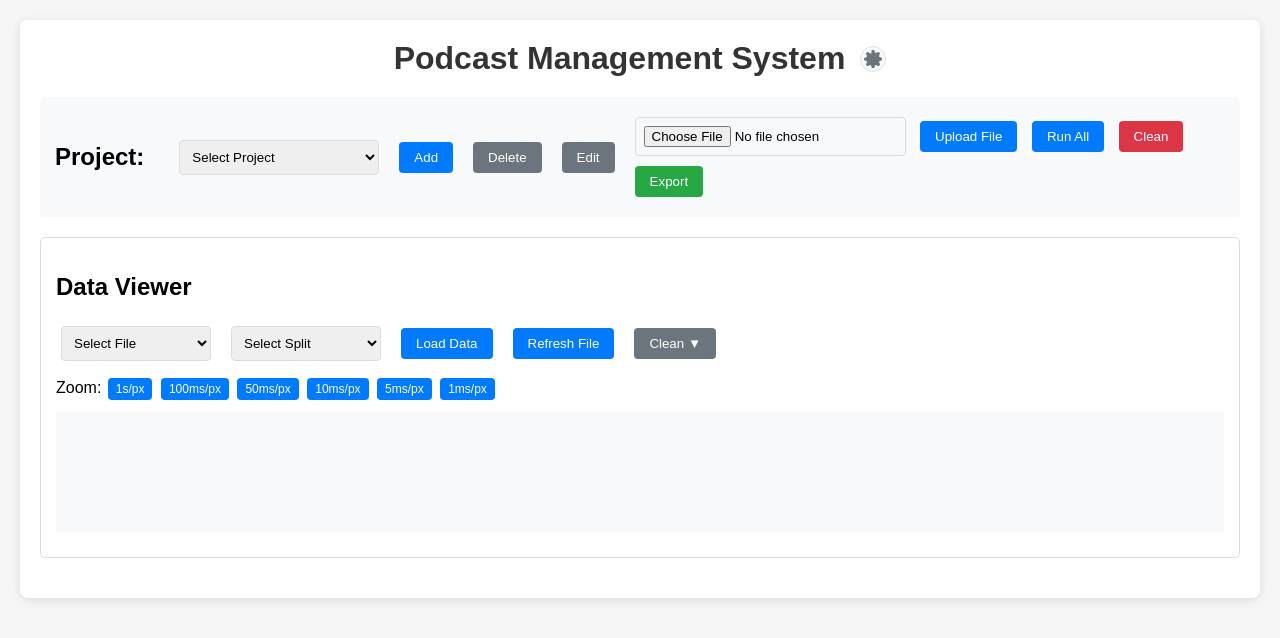
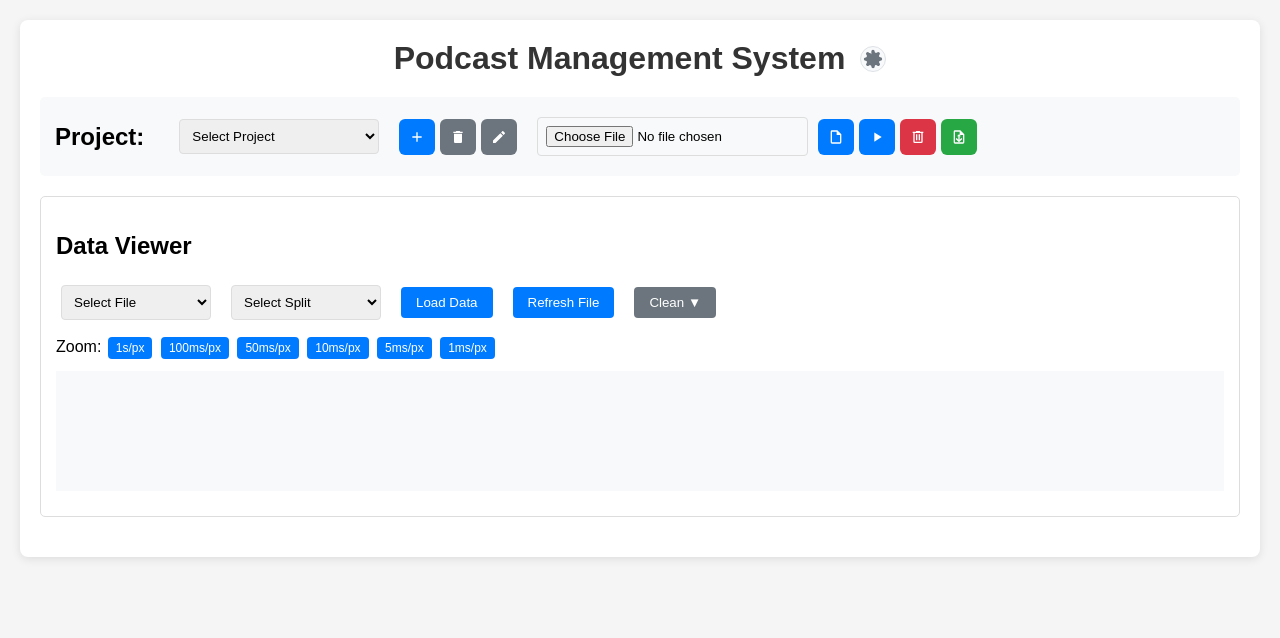
Before and after one commit to ppisljar/speech_dataset_creator, a plain HTML site: page web/index.html in a window 1280 px wide. Drawn offline with nearby package versions, Linux system fonts and the light colour scheme; files that its build step writes are made by us from their sources; no server answers; files whose address does not match are found by name.

Commit message:
Refactor project controls to use icon buttons for improved UI and accessibility

```diff
--- a/web/css/main.css
+++ b/web/css/main.css
@@ -231,12 +231,82 @@ input, select {
 .project-controls {
     display: flex;
     align-items: center;
-    gap: 10px;
+    gap: 15px;
     flex: 1;
+    flex-wrap: wrap;
 }
 
 .project-controls select {
     min-width: 200px;
+}
+
+.icon-buttons {
+    display: flex;
+    gap: 5px;
+    align-items: center;
+}
+
+.file-controls {
+    display: flex;
+    gap: 5px;
+    align-items: center;
+}
+
+/* Icon button styles */
+.icon-btn {
+    background-color: #007bff;
+    color: white;
+    border: none;
+    padding: 10px;
+    border-radius: 6px;
+    cursor: pointer;
+    margin: 0;
+    display: flex;
+    align-items: center;
+    justify-content: center;
+    transition: all 0.2s ease;
+    width: 36px;
+    height: 36px;
+}
+
+.icon-btn:hover {
+    background-color: #0056b3;
+    transform: scale(1.05);
+}
+
+.icon-btn:disabled {
+    background-color: #6c757d;
+    cursor: not-allowed;
+    transform: none;
+}
+
+.icon-btn:disabled:hover {
+    transform: none;
+}
+
+/* Specific button colors */
+.icon-btn.run-btn {
+    background-color: #007bff;
+}
+
+.icon-btn.run-btn:hover:not(:disabled) {
+    background-color: #0056b3;
+}
+
+.icon-btn.clean-btn {
+    background-color: #dc3545;
+}
+
+.icon-btn.clean-btn:hover:not(:disabled) {
+    background-color: #c82333;
+}
+
+.icon-btn.export-btn {
+    background-color: #28a745;
+}
+
+.icon-btn.export-btn:hover:not(:disabled) {
+    background-color: #218838;
 }
 
 /* Modal styles */
--- a/web/index.html
+++ b/web/index.html
@@ -45,15 +45,45 @@
                 <select id="globalProjectSelect">
                     <option value="">Select Project</option>
                 </select>
-                <button onclick="showAddProjectModal()">Add</button>
-                <button onclick="deleteSelectedProject()" id="deleteProjectBtn" disabled>Delete</button>
-                <button onclick="showEditProjectModal()" id="editProjectBtn" disabled>Edit</button>
-                <div>
+                <div class="icon-buttons">
+                    <button class="icon-btn" onclick="showAddProjectModal()" title="Add Project">
+                        <svg width="16" height="16" viewBox="0 0 24 24" fill="currentColor">
+                            <path d="M19 13h-6v6h-2v-6H5v-2h6V5h2v6h6v2z"/>
+                        </svg>
+                    </button>
+                    <button class="icon-btn" onclick="deleteSelectedProject()" id="deleteProjectBtn" disabled title="Delete Project">
+                        <svg width="16" height="16" viewBox="0 0 24 24" fill="currentColor">
+                            <path d="M6 19c0 1.1.9 2 2 2h8c1.1 0 2-.9 2-2V7H6v12zM19 4h-3.5l-1-1h-5l-1 1H5v2h14V4z"/>
+                        </svg>
+                    </button>
+                    <button class="icon-btn" onclick="showEditProjectModal()" id="editProjectBtn" disabled title="Edit Project">
+                        <svg width="16" height="16" viewBox="0 0 24 24" fill="currentColor">
+                            <path d="M3 17.25V21h3.75L17.81 9.94l-3.75-3.75L3 17.25zM20.71 7.04c.39-.39.39-1.02 0-1.41l-2.34-2.34c-.39-.39-1.02-.39-1.41 0l-1.83 1.83 3.75 3.75 1.83-1.83z"/>
+                        </svg>
+                    </button>
+                </div>
+                <div class="file-controls">
                     <input type="file" id="fileUpload">
-                    <button onclick="uploadFile()">Upload File</button>
-                    <button onclick="runAllFiles()" id="runAllBtn" disabled style="background-color: #007bff; color: white;">Run All</button>
-                    <button onclick="cleanProject()" id="cleanProjectBtn" disabled style="background-color: #dc3545; color: white;">Clean</button>
-                    <button onclick="exportProject()" id="exportProjectBtn" disabled style="background-color: #28a745; color: white;">Export</button>
+                    <button class="icon-btn" onclick="uploadFile()" title="Upload File">
+                        <svg width="16" height="16" viewBox="0 0 24 24" fill="currentColor">
+                            <path d="M14,2H6A2,2 0 0,0 4,4V20A2,2 0 0,0 6,22H18A2,2 0 0,0 20,20V8L14,2M18,20H6V4H13V9H18V20Z"/>
+                        </svg>
+                    </button>
+                    <button class="icon-btn run-btn" onclick="runAllFiles()" id="runAllBtn" disabled title="Run All">
+                        <svg width="16" height="16" viewBox="0 0 24 24" fill="currentColor">
+                            <path d="M8,5.14V19.14L19,12.14L8,5.14Z"/>
+                        </svg>
+                    </button>
+                    <button class="icon-btn clean-btn" onclick="cleanProject()" id="cleanProjectBtn" disabled title="Clean Project">
+                        <svg width="16" height="16" viewBox="0 0 24 24" fill="currentColor">
+                            <path d="M9,3V4H4V6H5V19A2,2 0 0,0 7,21H17A2,2 0 0,0 19,19V6H20V4H15V3H9M7,6H17V19H7V6M9,8V17H11V8H9M13,8V17H15V8H13Z"/>
+                        </svg>
+                    </button>
+                    <button class="icon-btn export-btn" onclick="exportProject()" id="exportProjectBtn" disabled title="Export Project">
+                        <svg width="16" height="16" viewBox="0 0 24 24" fill="currentColor">
+                            <path d="M14,2H6A2,2 0 0,0 4,4V20A2,2 0 0,0 6,22H18A2,2 0 0,0 20,20V8L14,2M18,20H6V4H13V9H18V20Z M15,11H13V16L15.5,13.5L17,15L12,20L7,15L8.5,13.5L11,16V11H9L12,8L15,11Z"/>
+                        </svg>
+                    </button>
                 </div>
             </div>
         </div>
```
